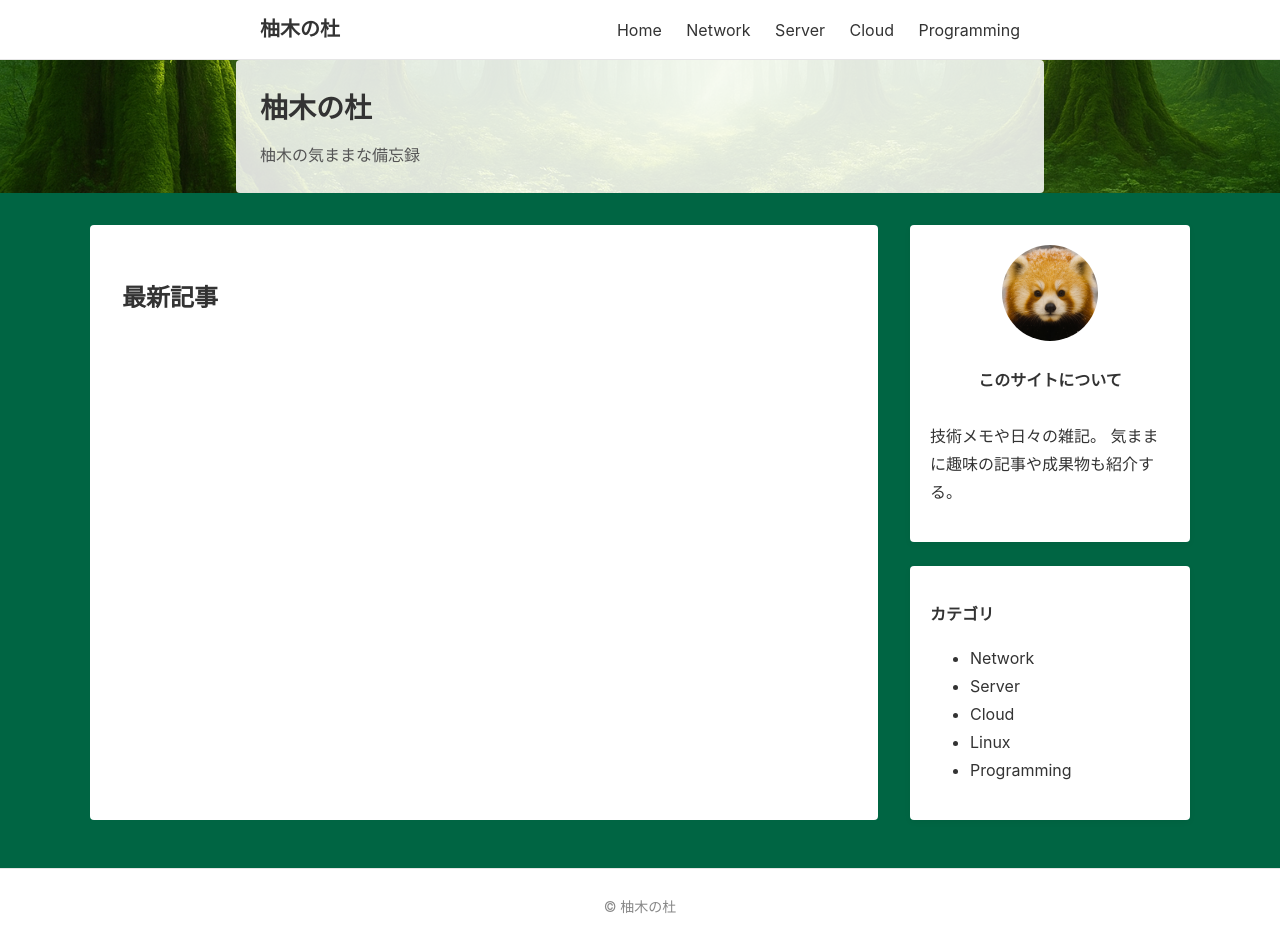
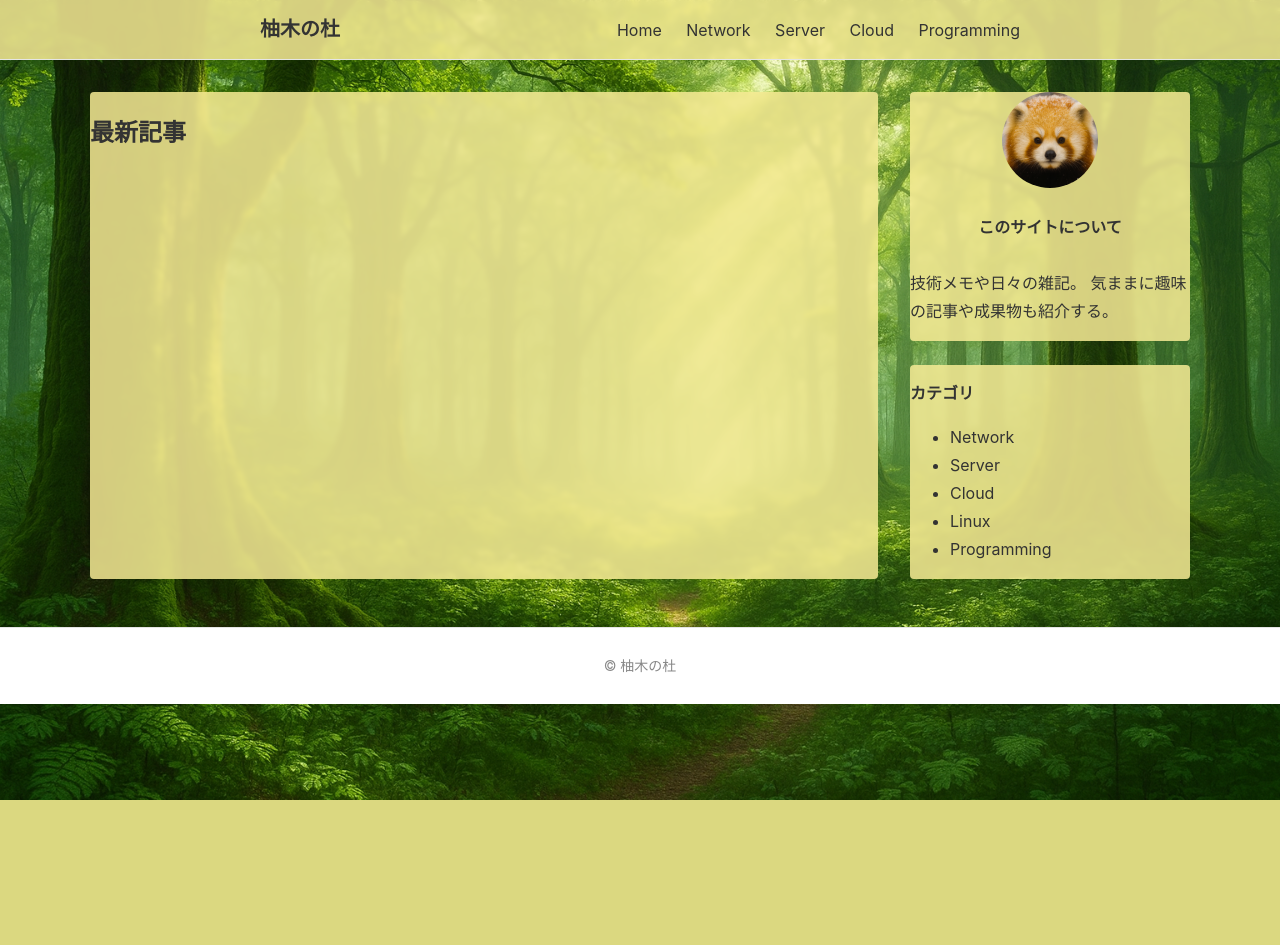
Before and after one commit to yuzuki517/yuzuki_no_mori, a Django app: page / in a window 1280 px wide. After the commit the page ends 800 px from the top, so only its background shows below. Run offline with Django 5.2, Linux system fonts and the light colour scheme; data that the repository does not hold is empty.

Commit message:
20260201

```diff
--- a/static/css/style.css
+++ b/static/css/style.css
@@ -1,7 +1,11 @@
 body {
     margin: 0;
     font-family: -apple-system, BlinkMacSystemFont, "Segoe UI", sans-serif;
-    background: #006543;
+    background-image: url("https://stgyuzuki.blob.core.windows.net/yuzuki-static/images/serene_forest.png");
+    background-size: cover;
+    background-position: center;
+    background-attachment: fixed;
+
     color: #333;
     font-size: 16px;
     line-height: 1.75;
@@ -9,7 +13,8 @@ body {
 
 .site-header {
     border-bottom: 1px solid #e5e5e5;
-    background: #fff;
+    background: rgba(247, 236, 150, 0.85);
+    backdrop-filter: blur(2px);
     position: sticky;
     top: 0;
     z-index: 100;
@@ -74,8 +79,8 @@ body {
 }
 
 .main-content {
-    background: #ffffff;
-    padding: 32px;
+    background: rgba(247, 236, 150, 0.85);
+    backdrop-filter: blur(2px);
     border-radius: 4px;
 }
 
@@ -86,10 +91,9 @@ body {
 }
 
 .sidebar-box {
-    background: #ffffff;
-    padding: 20px;
+    background: rgba(247, 236, 150, 0.85);
+    backdrop-filter: blur(2px);
     border-radius: 4px;
-    box-shadow: 0 2px 6px rgba(0,0,0,0.05);
 }
 
 .sidebar-box h2 {
@@ -133,36 +137,3 @@ body {
     font-size: 14px;
     color: #888;
 }
-
-.hero {
-    background: center / cover no-repeat;
-    width: 100%;
-}
-
-.hero-inner {
-    max-width: 760px;
-    margin: auto;
-    background: rgba(255,255,255,0.85);
-    padding: 24px;
-    border-radius: 4px;
-}
-
-.hero h1 {
-    margin: 0 0 8px;
-    font-size: 28px;
-}
-
-.hero p {
-    margin: 0;
-    color: #555;
-}
-
-@media (max-width: 900px) {
-    .container {
-        grid-template-columns: 1fr;
-    }
-
-    .sidebar {
-        order: -1;
-    }
-}
--- a/templates/base.html
+++ b/templates/base.html
@@ -10,12 +10,6 @@
 
 <body>
     {% include "components/header.html" %}
-    <section class="hero" style="background-image: url('{% static "images/hero.png" %}');">
-        <div class="hero-inner">
-            <h1>柚木の杜</h1>
-            <p>柚木の気ままな備忘録</p>
-        </div>
-    </section>
     <main class="container">
         {% block content %}{% endblock %}
     </main>
```
Also changed, not shown: static/images/serene_forest.png (added).
